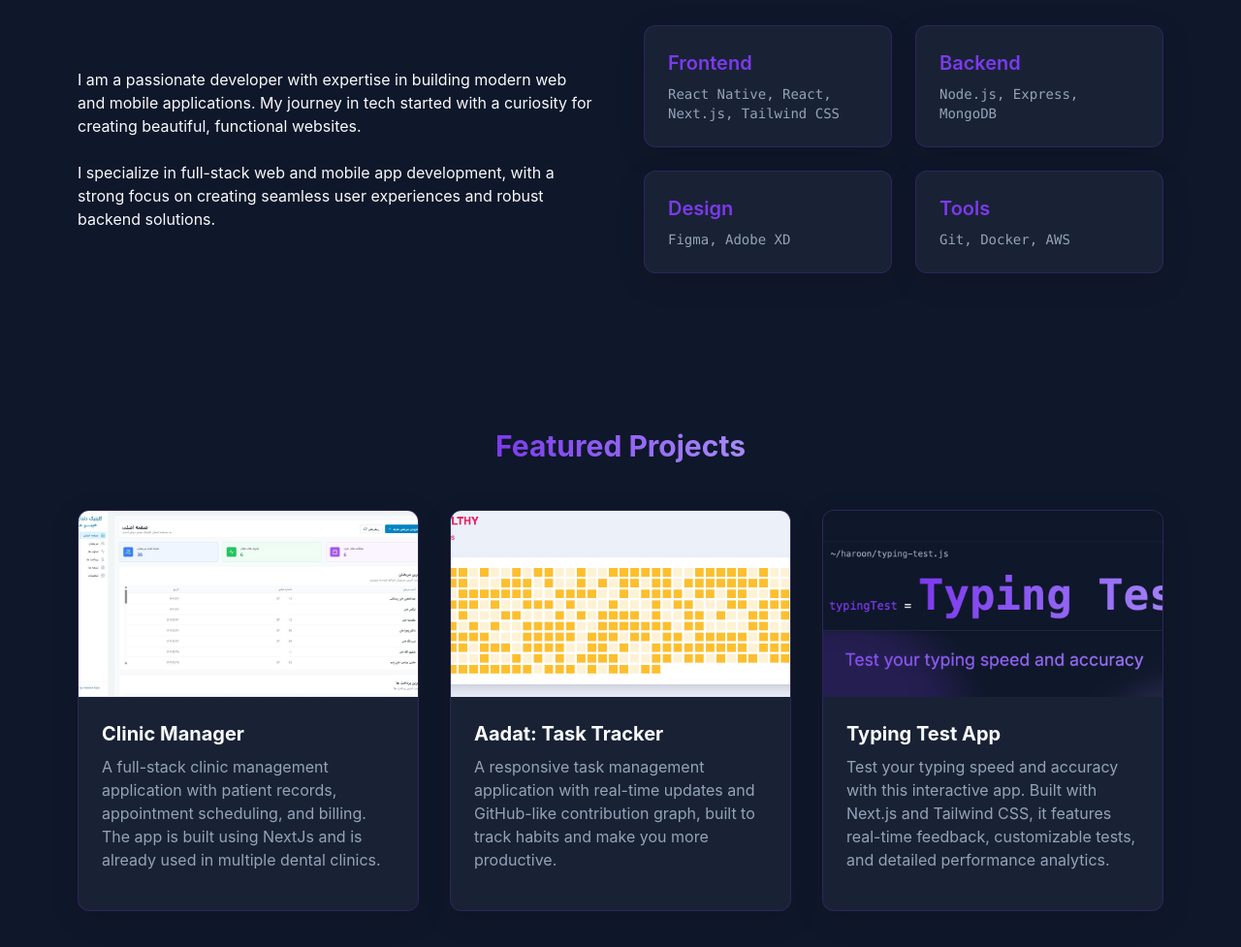
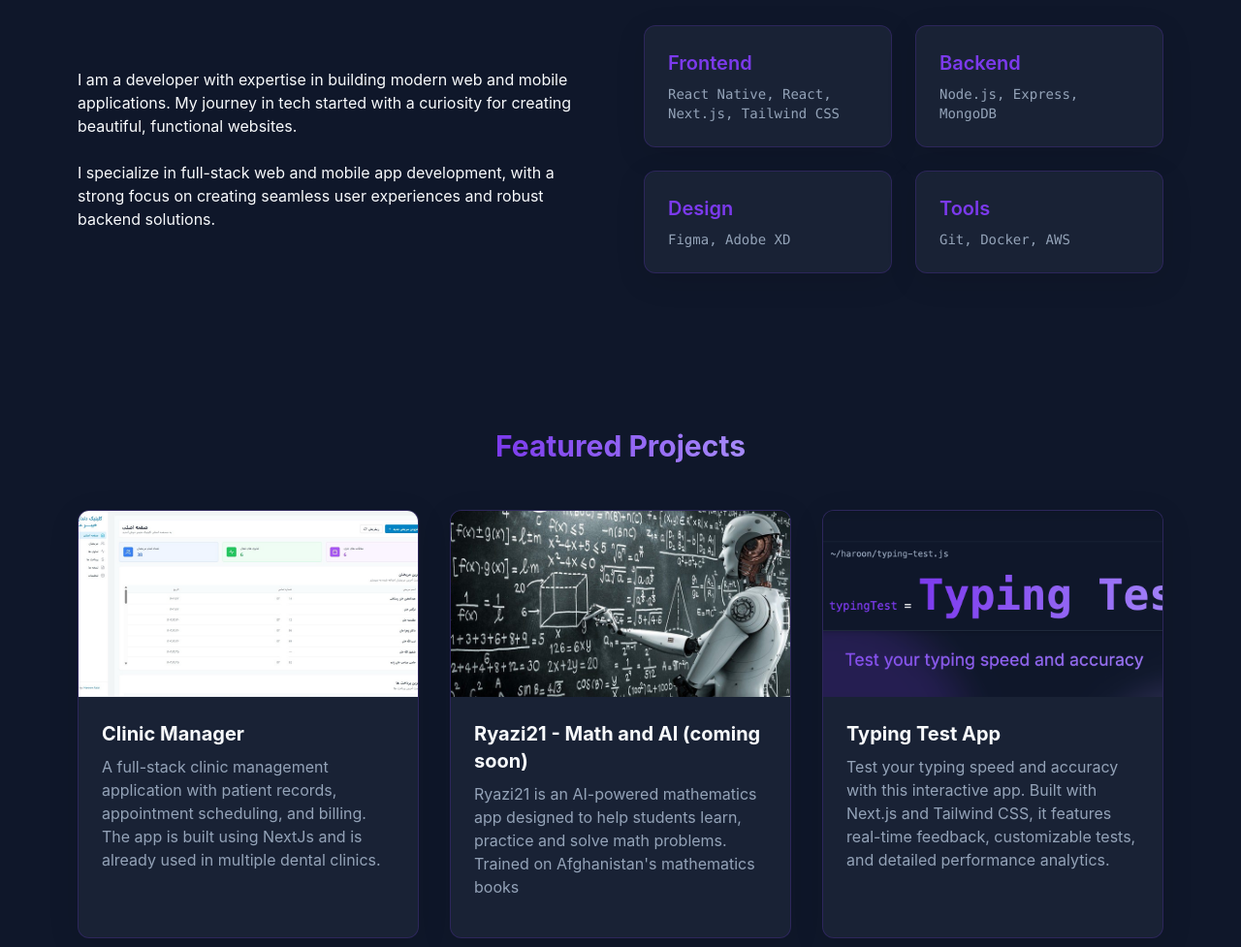
Before and after one commit to HaroonAzizi/portfolio, a Next.js app: page / in a window 1280 px wide. Shown: the part 1002-1979 px from the top of the page at 97% size. Built offline with nearby package versions, Linux system fonts and the light colour scheme; no server answers; a web font is replaced by a local one.

Commit message:
added Ryazi21 to the featured projects

```diff
--- a/components/DomainAd.js
+++ b/components/DomainAd.js
@@ -108,7 +108,7 @@ export default function DomainAd() {
                   </div>
                   <div className="absolute inset-0 flex items-center justify-center animate-pulse-text-delay">
                     <span className="text-slate-300 font-mono text-base sm:text-lg">
-                      Your Brand Here
+                      <a href="mailto:hi@haroonazizi.com"> Your Brand Here</a>
                     </span>
                   </div>
                 </div>
--- a/pages/index.js
+++ b/pages/index.js
@@ -1,12 +1,5 @@
 import Head from "next/head";
-import {
-  FaGithub,
-  FaLinkedin,
-  FaLinkedinIn,
-  FaCode,
-  FaTerminal,
-  FaClock,
-} from "react-icons/fa";
+import { FaGithub, FaLinkedin, FaCode, FaClock } from "react-icons/fa";
 import { FaSquareXTwitter } from "react-icons/fa6";
 import Link from "next/link";
 import { useEffect, useState } from "react";
@@ -278,9 +271,9 @@ function Developer() {
           <div className="grid md:grid-cols-2 gap-12 items-center">
             <div className="space-y-6">
               <p className="text-theme-text">
-                I am a passionate developer with expertise in building modern
-                web and mobile applications. My journey in tech started with a
-                curiosity for creating beautiful, functional websites.
+                I am a developer with expertise in building modern web and
+                mobile applications. My journey in tech started with a curiosity
+                for creating beautiful, functional websites.
               </p>
               <p className="text-theme-text">
                 I specialize in full-stack web and mobile app development, with
@@ -381,17 +374,17 @@ function Developer() {
               <div className="h-48 bg-theme-secondary relative">
                 <img
                   src="/images/project2.jpg"
-                  alt="Aadat Task Tracker"
+                  alt="Math + AI"
                   className="w-full h-full object-cover transition-transform duration-500 group-hover:scale-110"
                 />
                 <div className="absolute inset-0 bg-gradient-to-t from-black/70 to-transparent opacity-0 group-hover:opacity-100 transition-opacity duration-300 flex items-end">
                   <div className="p-4 w-full">
                     <div className="flex gap-3 mb-2">
                       <span className="px-2 py-1 bg-theme-accent/80 text-white text-xs rounded font-mono">
-                        React
+                        React Native
                       </span>
                       <span className="px-2 py-1 bg-theme-accent/80 text-white text-xs rounded font-mono">
-                        Supabase
+                        AI
                       </span>
                     </div>
                   </div>
@@ -399,12 +392,12 @@ function Developer() {
               </div>
               <div className="p-6">
                 <h3 className="text-xl font-bold text-theme-text mb-2">
-                  Aadat: Task Tracker
+                  Ryazi21 - Math and AI (coming soon)
                 </h3>
                 <p className="text-theme-text-muted mb-4">
-                  A responsive task management application with real-time
-                  updates and GitHub-like contribution graph, built to track
-                  habits and make you more productive.
+                  Ryazi21 is an AI-powered mathematics app designed to help
+                  students learn, practice and solve math problems. Trained on
+                  Afghanistan&apos;s mathematics books
                 </p>
                 {/* <div className="flex justify-between items-center">
                   <Link
```
Also changed, not shown: public/images/project2.jpg.
